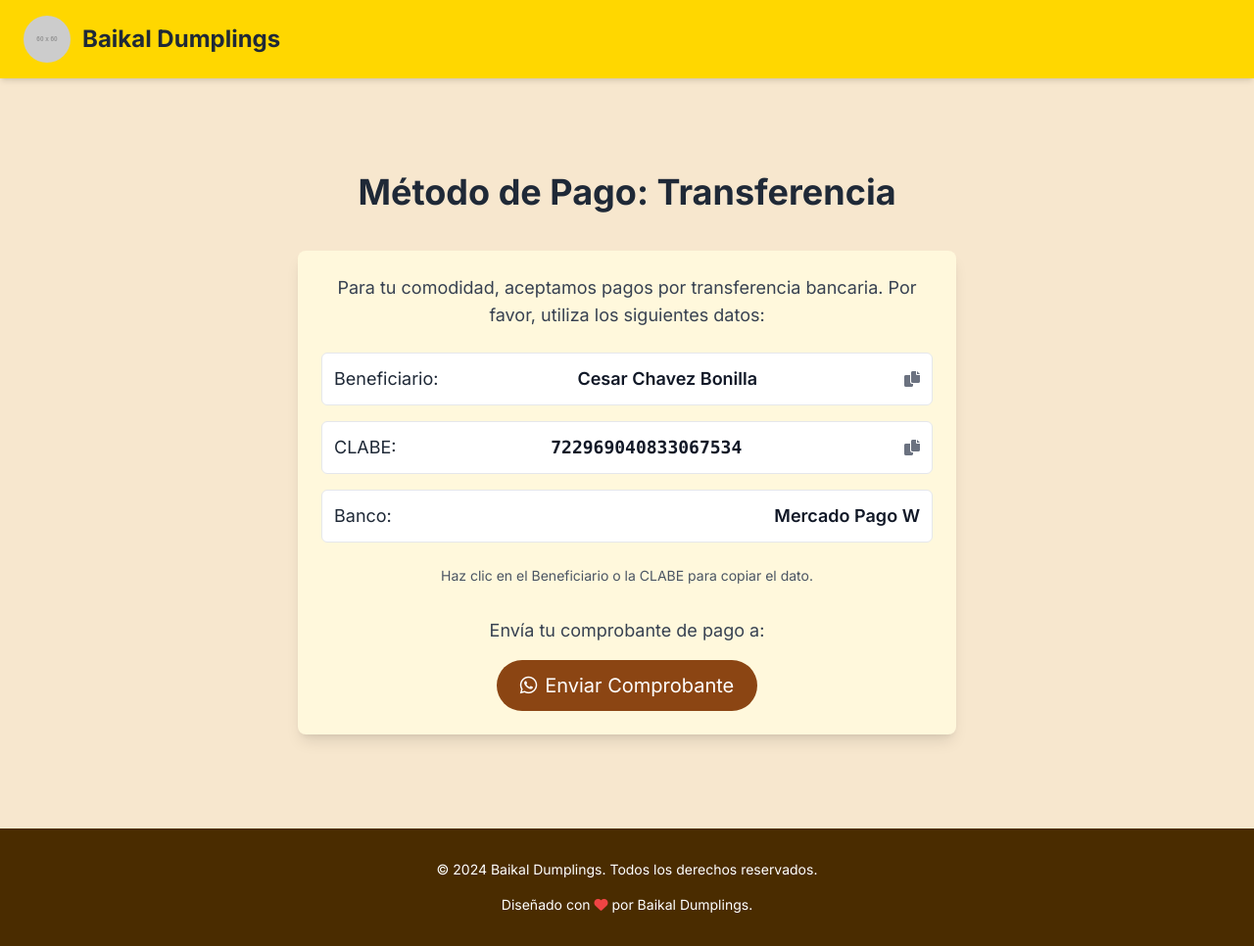
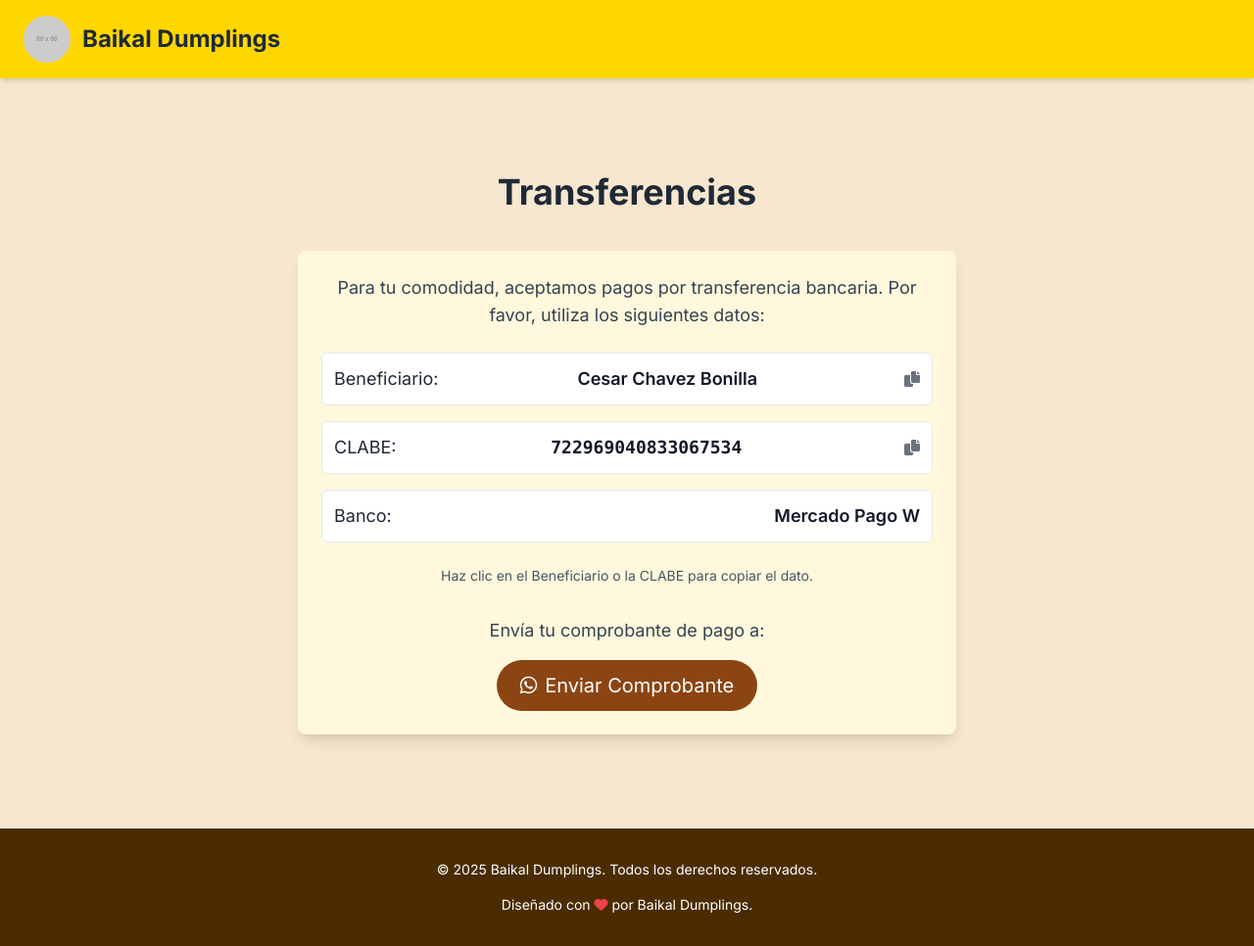
Before and after one commit to FRJKERR/baikal, a plain HTML site: page index.html in a window 1280 px wide. Shown: the whole page at 98% size. Drawn offline with nearby package versions, Linux system fonts and the light colour scheme; placeholder pictures from the web are drawn by us.

Commit message:
Update index.html

```diff
--- a/index.html
+++ b/index.html
@@ -56,7 +56,7 @@
 
     <header class="header-bg shadow-md py-4 px-6 flex justify-between items-center sticky top-0 z-50">
         <div class="flex items-center">
-            <img src="https://placehold.co/60x60/FFD700/4A2C00?text=LOGO" alt="Baikal Dumplings Logo" class="h-12 w-12 rounded-full mr-3">
+            <img src="https://placehold.co/60x60/FFD700/4A2C00?text=🥟" alt="Baikal Dumplings Logo" class="h-12 w-12 rounded-full mr-3">
             <h1 class="text-2xl font-bold text-gray-800">Baikal Dumplings</h1>
         </div>
     </header>
@@ -64,7 +64,7 @@
     <main class="flex-grow container mx-auto p-4 md:p-8 flex items-center justify-center">
 
         <section id="pago" class="py-16 w-full max-w-2xl">
-            <h2 class="text-4xl font-bold text-gray-800 text-center mb-10">Método de Pago: Transferencia</h2>
+            <h2 class="text-4xl font-bold text-gray-800 text-center mb-10">Transferencias</h2>
             <div class="card-bg p-6 rounded-lg shadow-lg mx-auto">
                 <p class="text-lg text-gray-700 mb-6 text-center">Para tu comodidad, aceptamos pagos por transferencia bancaria. Por favor, utiliza los siguientes datos:</p>
                 <div class="space-y-4">
@@ -97,7 +97,7 @@
 
     <footer class="footer-bg py-8 px-6 text-center">
         <div class="container mx-auto">
-            <p class="text-sm mb-4">&copy; 2024 Baikal Dumplings. Todos los derechos reservados.</p>
+            <p class="text-sm mb-4">&copy; 2025 Baikal Dumplings. Todos los derechos reservados.</p>
             <p class="text-sm">Diseñado con <i class="fas fa-heart text-red-500"></i> por Baikal Dumplings.</p>
         </div>
     </footer>
```
